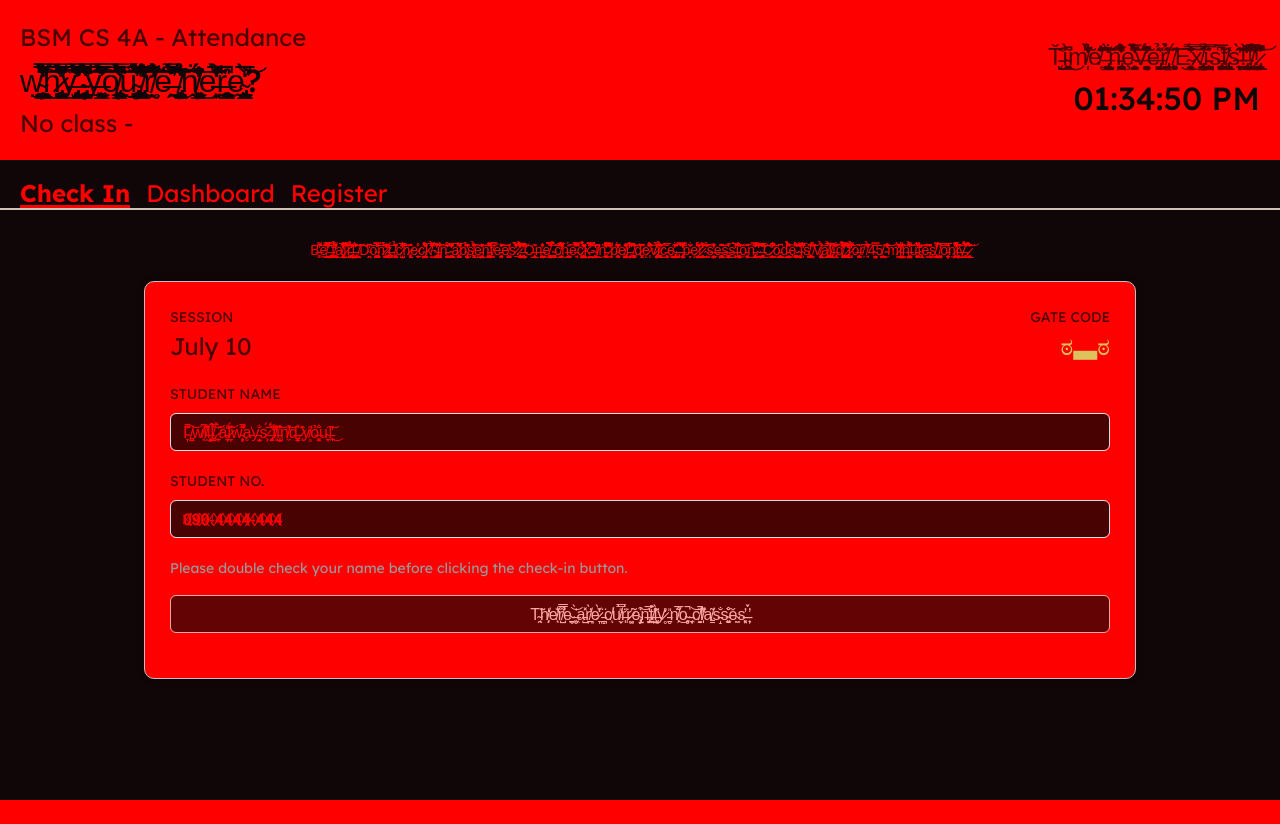
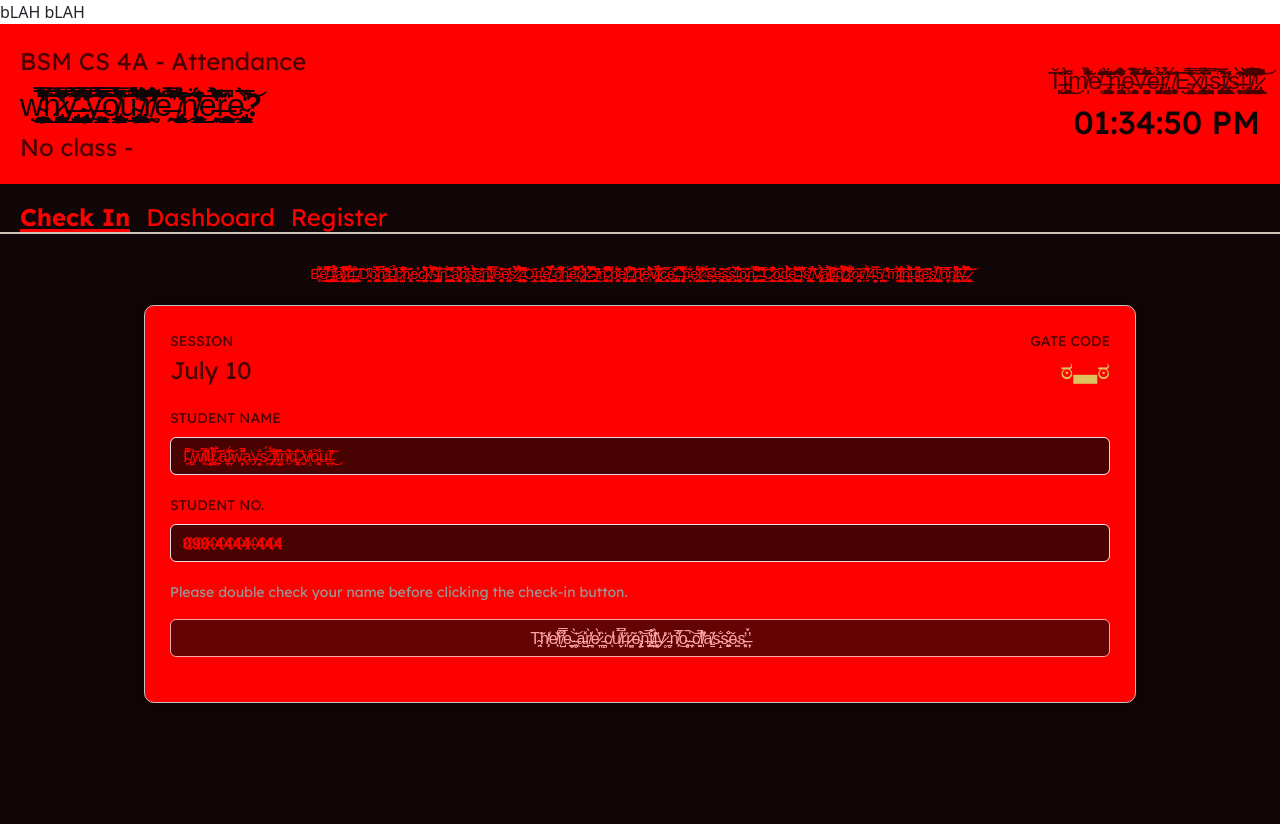
Before and after one commit to lesternieva/Offline-Attendance-Web-App, a PHP site: page /index.php in a window 1280 px wide. Before the commit the page ends 800 px from the top, so only its background shows below. Run offline with PHP 8.4, Linux system fonts and the light colour scheme; data that the repository does not hold is empty.

Commit message:
2ND UPLOAD
BLAH BLAH ADDED

```diff
--- a/index.php
+++ b/index.php
@@ -22,6 +22,7 @@
 
 </head>
 <body>
+    bLAH bLAH
     <div class="grid-wrapper">
         <?php include 'navbar.php'; ?>
         <main class="main-grid">
```
